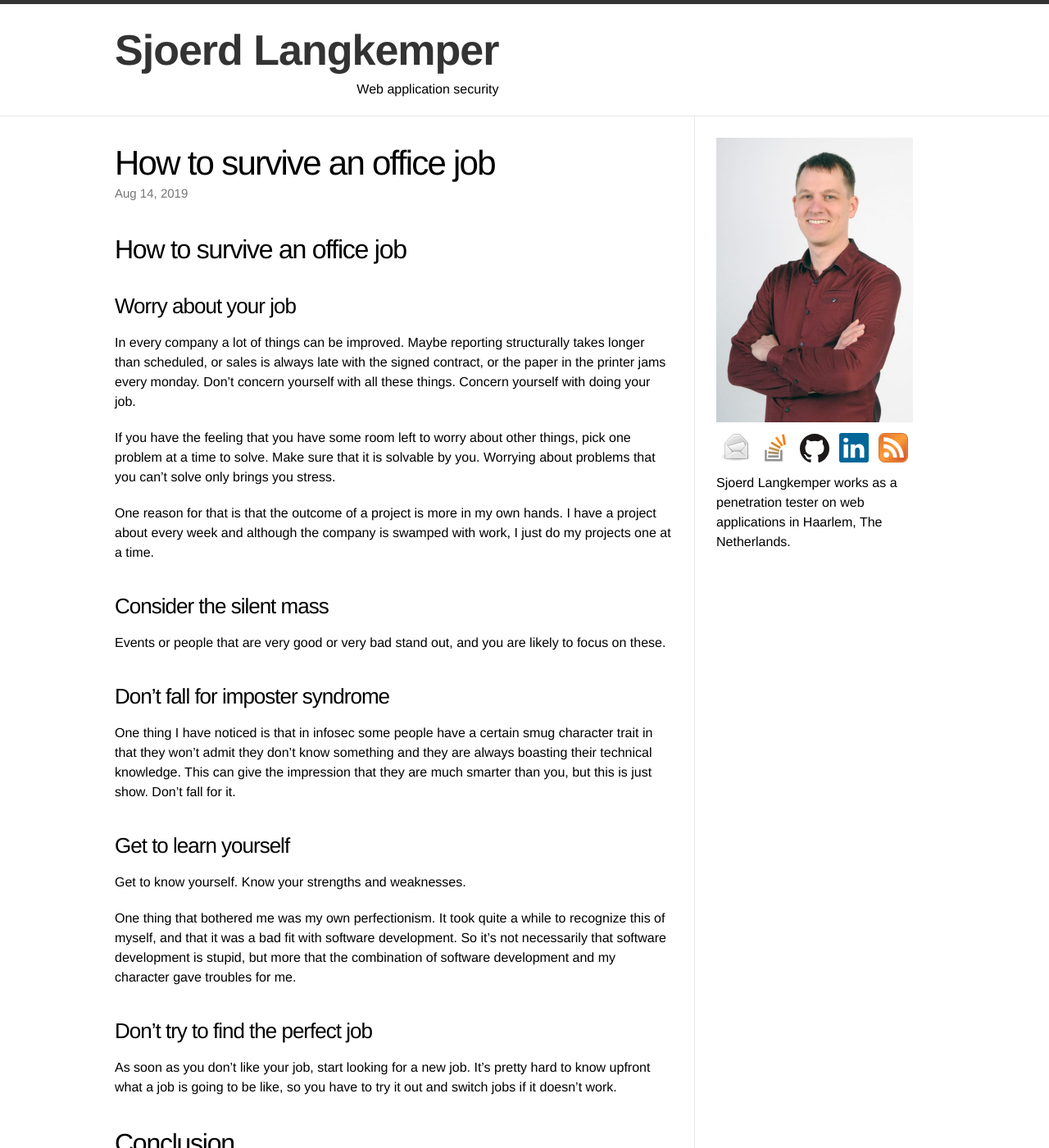
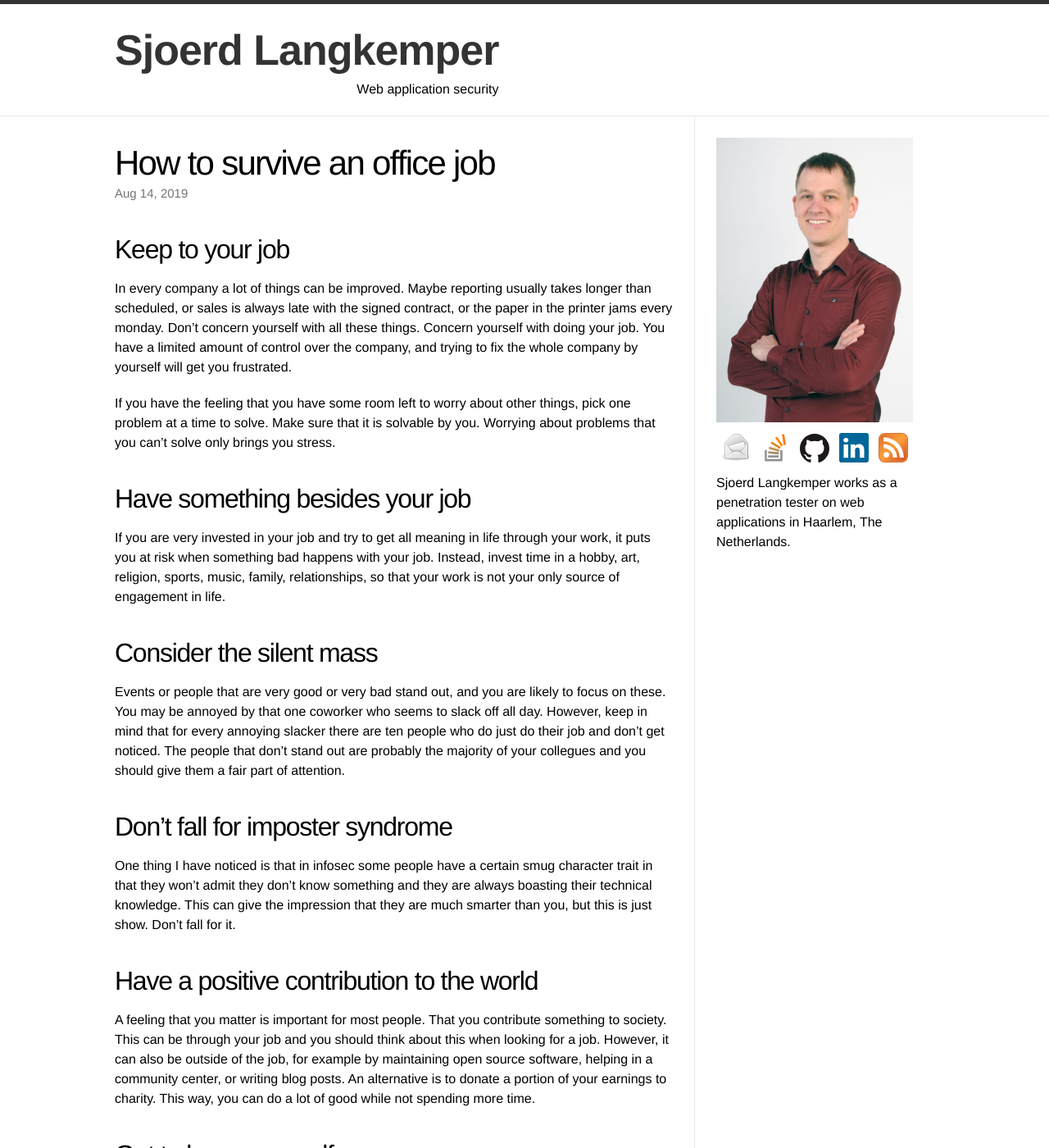
Before and after one commit to Sjord/Sjord.github.io, a Jekyll site: the page built from _posts/2019-01-30-how-to-survive-an-office-job.md, in a window 1280 px wide and 1400 px high. Shown: the whole window at 82% size. Built offline with Jekyll 4.4.1, drawn with Linux system fonts in a browser that asks for light colours; some of the changed text lies outside the part shown.

Commit message:
Expand post

```diff
--- a/_posts/2019-01-30-how-to-survive-an-office-job.md
+++ b/_posts/2019-01-30-how-to-survive-an-office-job.md
@@ -7,32 +7,38 @@
 
 <!-- photo source: https://pixabay.com/en/language-lab-college-university-181083/ -->
 
-## How to survive an office job
+## Keep to your job
 
-### Worry about your job
-
-In every company a lot of things can be improved. Maybe reporting structurally takes longer than scheduled, or sales is always late with the signed contract, or the paper in the printer jams every monday. Don't concern yourself with all these things. Concern yourself with doing your job.
+In every company a lot of things can be improved. Maybe reporting usually takes longer than scheduled, or sales is always late with the signed contract, or the paper in the printer jams every monday. Don't concern yourself with all these things. Concern yourself with doing your job. You have a limited amount of control over the company, and trying to fix the whole company by yourself will get you frustrated.
 
 If you have the feeling that you have some room left to worry about other things, pick one problem at a time to solve. Make sure that it is solvable by you. Worrying about problems that you can't solve only brings you stress.
 
-One reason for that is that the outcome of a project is more in my own hands. I have a project about every week and although the company is swamped with work, I just do my projects one at a time.
+## Have something besides your job
 
-### Consider the silent mass
+If you are very invested in your job and try to get all meaning in life through your work, it puts you at risk when something bad happens with your job. Instead, invest time in a hobby, art, religion, sports, music, family, relationships, so that your work is not your only source of engagement in life.
 
-Events or people that are very good or very bad stand out, and you are likely to focus on these.
+## Consider the silent mass
 
-### Don't fall for imposter syndrome
+Events or people that are very good or very bad stand out, and you are likely to focus on these. You may be annoyed by that one coworker who seems to slack off all day. However, keep in mind that for every annoying slacker there are ten people who do just do their job and don't get noticed. The people that don't stand out are probably the majority of your collegues and you should give them a fair part of attention.
+
+## Don't fall for imposter syndrome
 
 One thing I have noticed is that in infosec some people have a certain smug character trait in that they won't admit they don't know something and they are always boasting their technical knowledge. This can give the impression that they are much smarter than you, but this is just show. Don't fall for it.
 
-### Get to learn yourself
+## Have a positive contribution to the world
+
+A feeling that you matter is important for most people. That you contribute something to society. This can be through your job and you should think about this when looking for a job. However, it can also be outside of the job, for example by maintaining open source software, helping in a community center, or writing blog posts. An alternative is to donate a portion of your earnings to charity. This way, you can do a lot of good while not spending more time.
+
+## Get to know yourself
 
 Get to know yourself. Know your strengths and weaknesses.
 
 One thing that bothered me was my own perfectionism. It took quite a while to recognize this of myself, and that it was a bad fit with software development. So it's not necessarily that software development is stupid, but more that the combination of software development and my character gave troubles for me.
 
-### Don't try to find the perfect job
+## Don't try to find the perfect job
 
-As soon as you don't like your job, start looking for a new job. It's pretty hard to know upfront what a job is going to be like, so you have to try it out and switch jobs if it doesn't work.
+Don't let perfect be the enemy of good when it comes to a job. Don't get annoyed with little things in your job. Don't get stuck in negativity over a few things that don't work so well.
+
+That said, as soon as you really don't like your job, start looking for a new job. It's pretty hard to know upfront what a job is going to be like, so you have to try it out and switch jobs if it doesn't work.
 
 ## Conclusion
```
